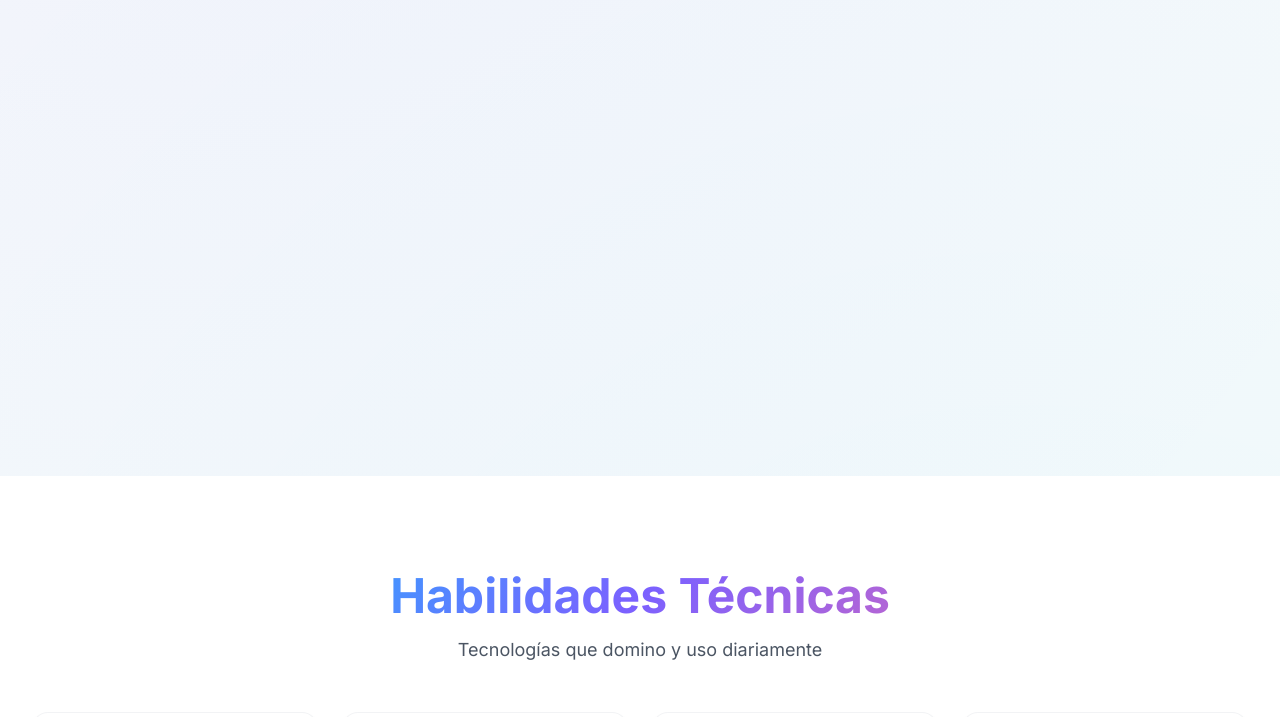
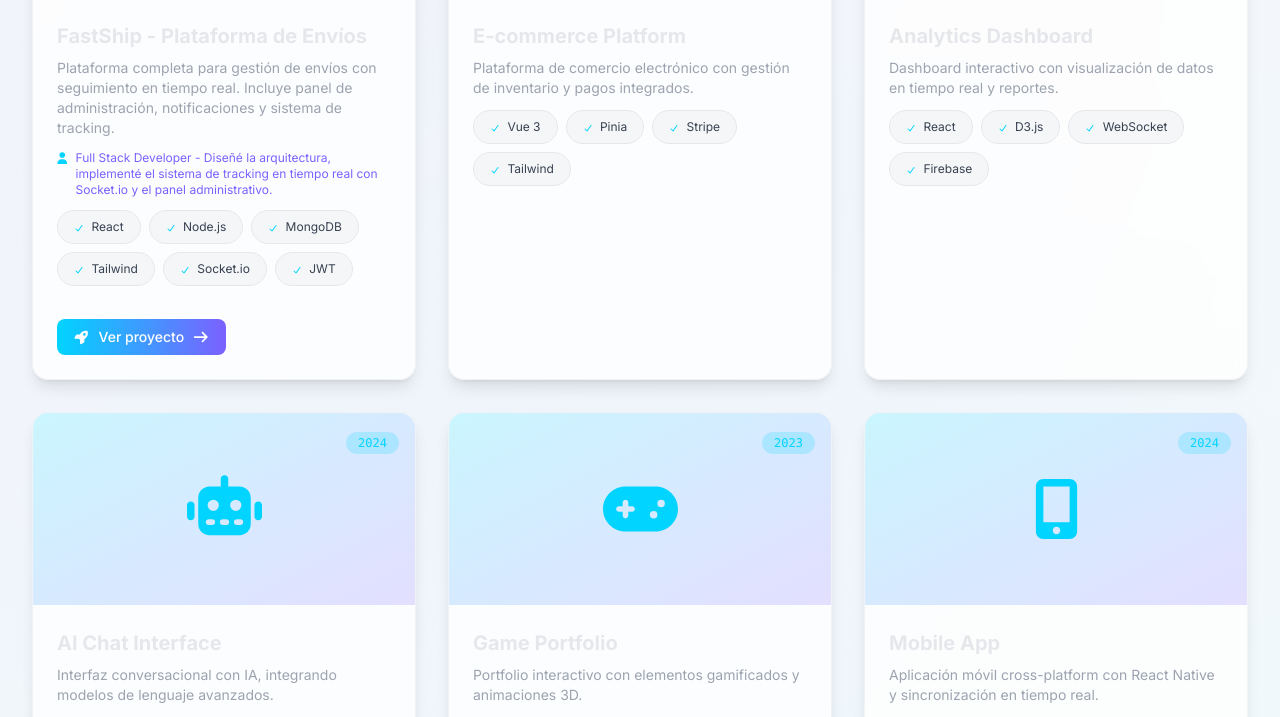
Before and after one commit to luisprogramng/mi-portfolio, a Vue app: page / in a window 1280 px wide. Shown: the part 2703-3420 px from the top of the page. Built offline with nearby package versions, Linux system fonts and the light colour scheme.

Commit message:
Refactor Projects.vue for direct project data display

```diff
--- a/src/components/Projects.vue
+++ b/src/components/Projects.vue
@@ -1,15 +1,16 @@
 <template>
   <section id="proyectos" class="py-24 relative">
     <div class="container-custom">
-      <h2 class="section-title">{{ t('projects.title') }}</h2>
-      <p class="section-subtitle">{{ t('projects.subtitle') }}</p>
+      <h2 class="section-title">Proyectos Destacados</h2>
+      <p class="section-subtitle">Trabajos que demuestran mi capacidad técnica</p>
 
-      <div v-if="projectsList.length > 0" class="grid md:grid-cols-2 lg:grid-cols-3 gap-8">
-        <div v-for="(project, index) in projectsList" :key="index"
-             class="glass-card overflow-hidden group cursor-pointer transition-all duration-500 hover:-translate-y-3 hover:shadow-neon animate-on-scroll"
+      <!-- ===== PROYECTOS DIRECTOS (SIN DEPENDER DE TRADUCCIONES) ===== -->
+      <div class="grid md:grid-cols-2 lg:grid-cols-3 gap-8">
+        <div v-for="(project, index) in projectsData" :key="index"
+             class="glass-card overflow-hidden group cursor-pointer transition-all duration-500 hover:-translate-y-3 hover:shadow-neon"
              :style="{ animationDelay: (index * 0.1) + 's' }">
 
-          <!-- ===== CABECERA DEL PROYECTO ===== -->
+          <!-- ===== CABECERA ===== -->
           <div class="h-48 relative overflow-hidden">
             <div class="w-full h-full bg-gradient-to-br from-primary/20 to-secondary/20 flex items-center justify-center group-hover:scale-110 transition-transform duration-500">
               <font-awesome-icon :icon="project.icon || 'code'" class="text-6xl text-primary group-hover:scale-125 transition-transform duration-500" />
@@ -24,7 +25,7 @@
             </div>
 
             <!-- Badge Año -->
-            <div class="absolute top-4 right-4 opacity-0 group-hover:opacity-100 transition-opacity duration-500">
+            <div class="absolute top-4 right-4">
               <span class="px-3 py-1 bg-primary/20 backdrop-blur-sm rounded-full text-xs text-primary font-mono">
                 <font-awesome-icon icon="calendar" class="mr-1" />
                 {{ project.year || '2024' }}
@@ -50,7 +51,7 @@
             <!-- Descripción -->
             <p class="text-gray-400 text-sm mb-3">{{ project.description }}</p>
 
-            <!-- Rol (si existe) -->
+            <!-- Rol -->
             <p v-if="project.role" class="text-xs text-secondary mb-3 flex items-start gap-2">
               <font-awesome-icon icon="user" class="mt-0.5 text-primary" />
               <span>{{ project.role }}</span>
@@ -72,7 +73,7 @@
                 <a v-if="project.demo" :href="project.demo" target="_blank"
                    class="btn-primary text-sm py-2 px-4 group flex items-center gap-2">
                   <font-awesome-icon icon="rocket" />
-                  {{ t('projects.view') }}
+                  Ver proyecto
                   <font-awesome-icon icon="arrow-right" class="group-hover:translate-x-1 transition-transform" />
                 </a>
 
@@ -87,33 +88,18 @@
           </div>
         </div>
       </div>
-
-      <!-- ===== MENSAJE DE CARGA ===== -->
-      <div v-else class="text-center py-12">
-        <div class="glass-card p-8">
-          <font-awesome-icon icon="spinner" class="text-4xl text-primary animate-spin mb-4" />
-          <p class="text-gray-400">Cargando proyectos...</p>
-        </div>
-      </div>
     </div>
   </section>
 </template>
 
 <script setup>
-import { ref, onMounted, watch, computed } from 'vue'
-import { useI18n } from 'vue-i18n'
+import { ref, onMounted } from 'vue'
 
-const { t, locale } = useI18n()
-
-// ===== ESTADO =====
-const projectsList = ref([])
-
-// ===== DATOS POR DEFECTO (FALLBACK) =====
-const defaultProjects = [
+// ===== DATOS DIRECTOS =====
+const projectsData = ref([
   {
     title: 'FastShip - Plataforma de Envíos',
     description: 'Plataforma completa para gestión de envíos con seguimiento en tiempo real. Incluye panel de administración, notificaciones y sistema de tracking.',
-    problem: 'Las empresas necesitan una solución eficiente para gestionar envíos y ofrecer seguimiento en tiempo real a sus clientes.',
     role: 'Full Stack Developer - Diseñé la arquitectura, implementé el sistema de tracking en tiempo real con Socket.io y el panel administrativo.',
     technologies: ['React', 'Node.js', 'MongoDB', 'Tailwind', 'Socket.io', 'JWT'],
     metrics: 'Procesamiento de 500+ envíos diarios con actualizaciones en tiempo real.',
@@ -128,53 +114,40 @@ const defaultProjects = [
     description: 'Plataforma de comercio electrónico con gestión de inventario y pagos integrados.',
     technologies: ['Vue 3', 'Pinia', 'Stripe', 'Tailwind'],
     icon: 'shopping-cart',
-    year: '2024',
-    featured: false
+    year: '2024'
   },
   {
     title: 'Analytics Dashboard',
     description: 'Dashboard interactivo con visualización de datos en tiempo real y reportes.',
     technologies: ['React', 'D3.js', 'WebSocket', 'Firebase'],
     icon: 'chart-bar',
-    year: '2023',
-    featured: false
+    year: '2023'
+  },
+  {
+    title: 'AI Chat Interface',
+    description: 'Interfaz conversacional con IA, integrando modelos de lenguaje avanzados.',
+    technologies: ['Vue 3', 'OpenAI', 'WebSocket', 'TypeScript'],
+    icon: 'robot',
+    year: '2024'
+  },
+  {
+    title: 'Game Portfolio',
+    description: 'Portfolio interactivo con elementos gamificados y animaciones 3D.',
+    technologies: ['Three.js', 'Vue 3', 'GSAP', 'Tailwind'],
+    icon: 'gamepad',
+    year: '2023'
+  },
+  {
+    title: 'Mobile App',
+    description: 'Aplicación móvil cross-platform con React Native y sincronización en tiempo real.',
+    technologies: ['React Native', 'Firebase', 'TypeScript', 'Expo'],
+    icon: 'mobile-alt',
+    year: '2024'
   }
-]
+])
 
-// ===== ICONOS Y AÑOS =====
-const icons = ['shopping-cart', 'chart-bar', 'robot', 'gamepad', 'mobile-alt', 'link', 'shipping-fast']
-const years = ['2024', '2023', '2024', '2023', '2024', '2023', '2024']
-
-// ===== CARGAR PROYECTOS =====
-const loadProjects = () => {
-  try {
-    const items = t('projects.items')
-    if (items && Array.isArray(items) && items.length > 0) {
-      projectsList.value = items.map((item, index) => ({
-        ...item,
-        icon: item.icon || icons[index % icons.length] || 'code',
-        year: item.year || years[index % years.length] || '2024',
-        demo: item.demo || '#',
-        github: item.github || '#',
-        featured: item.featured || false
-      }))
-    } else {
-      projectsList.value = defaultProjects
-    }
-  } catch (error) {
-    console.warn('Error loading projects:', error)
-    projectsList.value = defaultProjects
-  }
-}
-
-// ===== MONTAJE =====
 onMounted(() => {
-  loadProjects()
-})
-
-// ===== WATCH =====
-watch(locale, () => {
-  loadProjects()
+  console.log('📦 Proyectos cargados:', projectsData.value.length)
 })
 </script>
 
```
